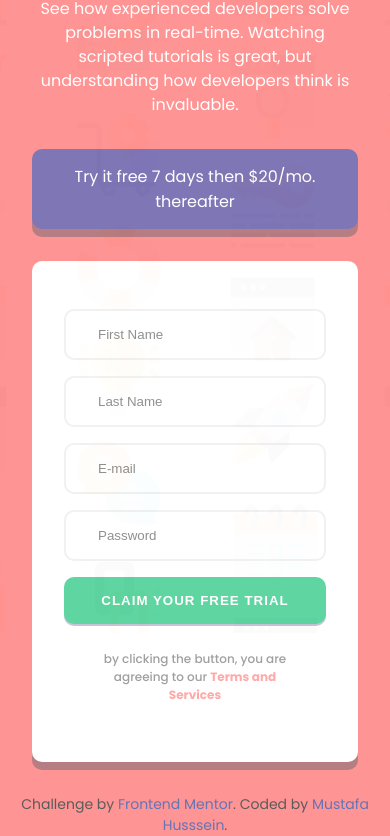
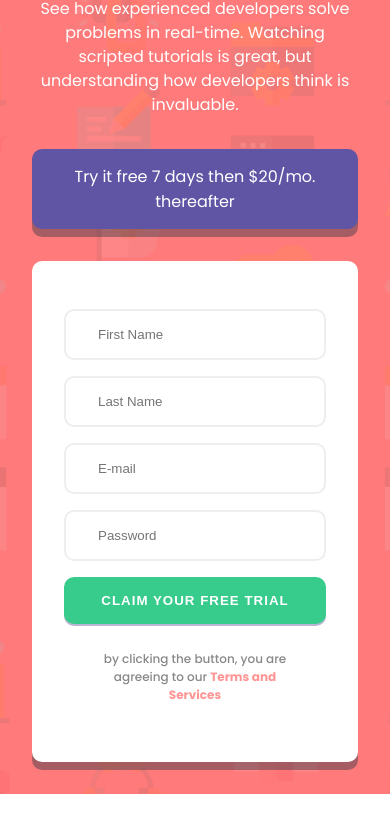
Before and after one commit to Mostafa-T/UI-Signup-form, a plain HTML site: page index.html in a window 390 px wide. Shown: the part 211-1047 px from the top of the page. After the commit the page ends 1005 px from the top, so only its background shows below. Drawn offline with Linux system fonts and the light colour scheme.

Commit message:
responsive update

```diff
--- a/css/style.css
+++ b/css/style.css
@@ -29,23 +29,16 @@
 
 /* Start header */
 .header {
-  position: relative;
-  height: 0;
   width: 100%;
-
+  height: 100%;
   background-image: url('../assets/images/bg-intro-desktop.png');
   background-size: cover;
   background-position: center;
   background-repeat: no-repeat;
-}
+  background-color: hsl(0, 100%, 74%) ;
 
-.over-lay {
-  position: absolute;
-  top: 0;
-  left: 0;
-  width: 100%;
-  background-color: hsl(0, 100%, 74%) ;
-  opacity: 0.8;
+
+  overflow: visible;
 }
 
 .header-intro {
@@ -168,6 +161,9 @@
     background-position:center;
     background-size: 100%;
   }
+  .custom-row {
+    flex-direction: column;
+  }
 }
 /* end header */
 
--- a/index.html
+++ b/index.html
@@ -20,7 +20,6 @@
 
   <!-- Start header -->
   <div class="header head">
-    <div class="over-lay">
     <div class="container">
       <div class="custom-row justify-between items-center">
         <div class="header-intro col-6">
@@ -64,15 +63,14 @@
         </div>
       </div>
     </div>
-      <footer>
+    <!-- <footer>
         <p class="attribution">
           Challenge by <a href="https://www.frontendmentor.io?ref=challenge" target="_blank">Frontend Mentor</a>.
           Coded by <a href="#">Mustafa Husssein</a>.
         </p>
-      </footer>
+      </footer> -->
   </div>
 
-  </div>
   <!-- End header -->
 
 
--- a/js/main.js
+++ b/js/main.js
@@ -1,15 +1,4 @@
 ($(function () {
-
-  // Full window hieght function
-  $('.head').height($(window).height());
-
-  // Resize the window height function
-  $(window).on('resize', () => {
-
-    $('.head').height($(window).height());
-
-  });
-
 
   //ripple effect btn
   // $('.confirm-btn').on('click', function (e) {
```
Lines whose indentation alone changed are shown as unchanged.
